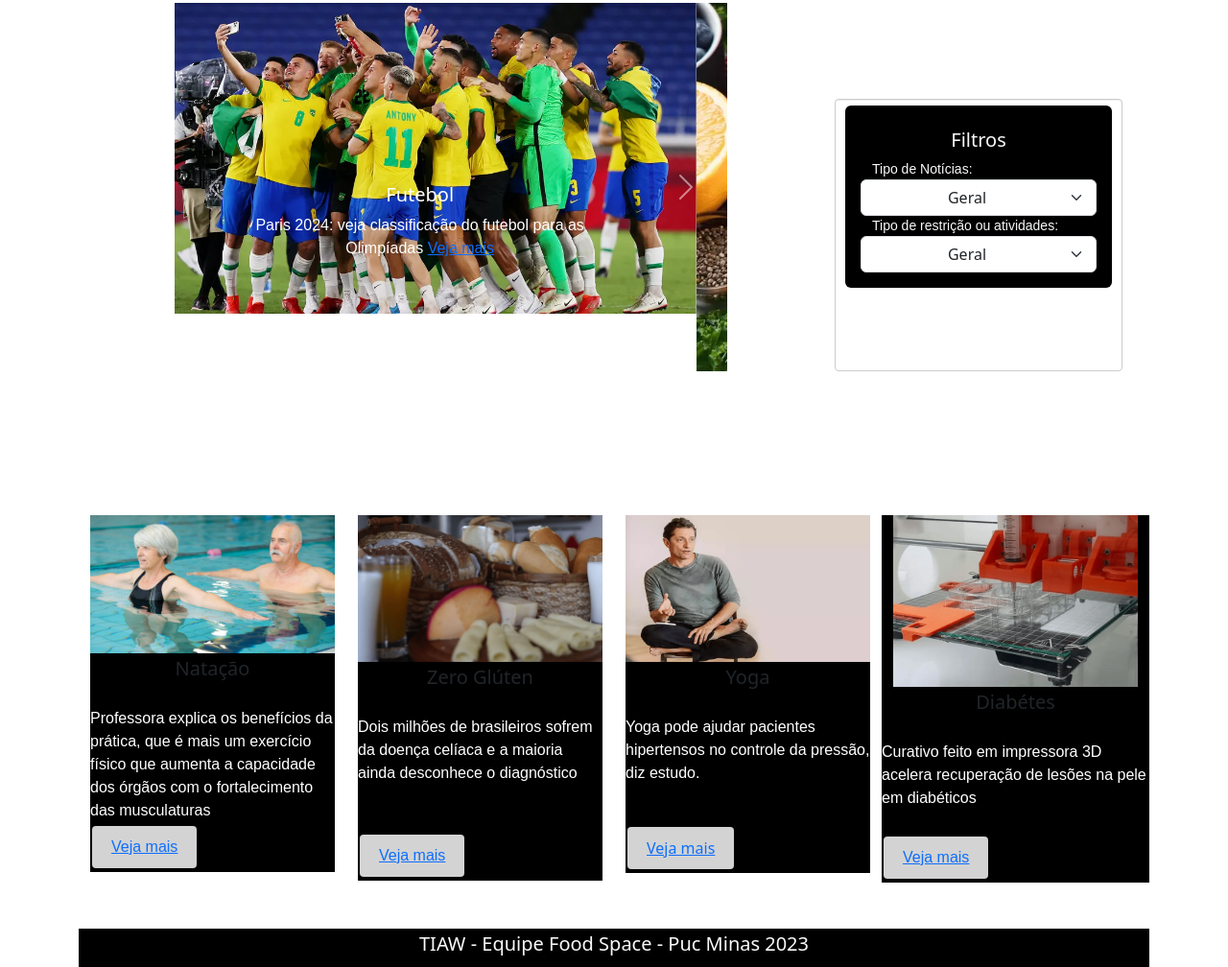
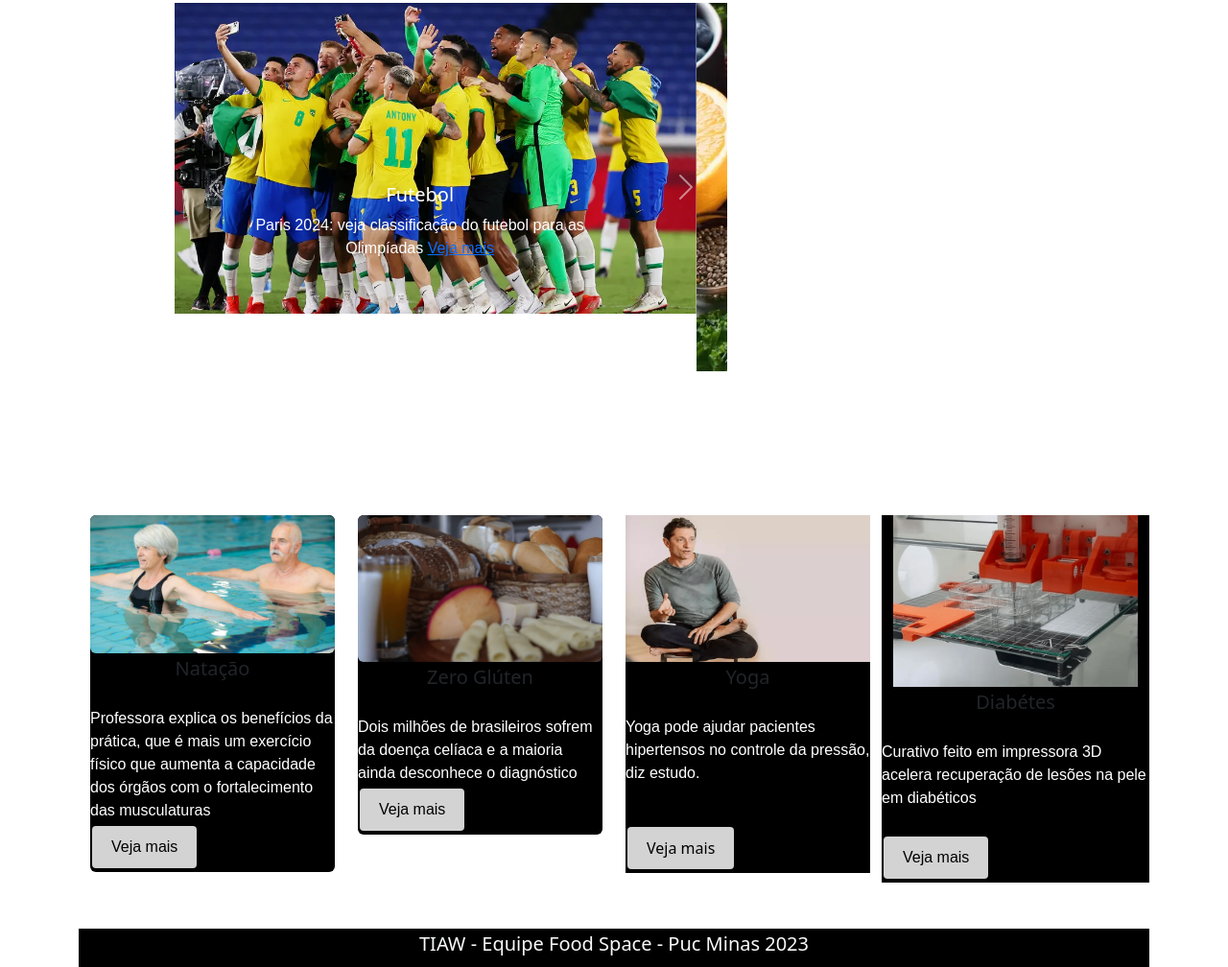
Before and after one commit to BernardoOLV/projetotiaw-food-space, a plain HTML site: page Notícias.html in a window 1280 px wide. Shown: the part 217-1225 px from the top of the page at 96% size. Drawn offline with nearby package versions, Linux system fonts and the light colour scheme.

Commit message:
alteraçoes noticias

```diff
--- a/Notícias.html
+++ b/Notícias.html
@@ -36,7 +36,7 @@
                     <ul class="row navbar-text list-group list-group-horizontal nav justify-content-center link-light d-flex flex-wrap">
                       <li class="nav-item col-sm-6 col-md-2 rounded"><a class="nav-link active text-center text-warning" href="home.html">Home</a></li>
                       <li class="nav-item col-sm-6 col-md-2 rounded"><a class="nav-link active text-center text-warning" href="receitas.html">Receitas</a></li>
-                      <li class="nav-item col-sm-6 col-md-2 rounded"><a class="nav-link active text-center text-warning" href="#">Exercícios</a></li>
+                      <li class="nav-item col-sm-6 col-md-2 rounded"><a class="nav-link active text-center text-warning" href="receitas.html">Exercícios</a></li>
                       <li class="nav-item col-sm-6 col-md-2 rounded"><a class="nav-link active text-center text-warning" href="#">Noticias</a></li>
                       <li class="nav-item col-sm-6 col-md-2 rounded"><a class="nav-link active text-center text-warning" href="#">Sobre Nós</a></li>
                       <li class="nav-item col-sm-6 col-md-2 rounded"><a class="nav-link active text-center text-warning" href="#">My Space</a></li>
@@ -49,7 +49,7 @@
       <div class="container">
         <div class="row mt-5">
 
-          <section id="Carrossel" class="col-sm-12 col-8">
+          <section id="Carrossel" class="col-12">
             <div id="carouselExampleCaptions" class="carousel slide" data-bs-ride="carousel">
               <div class="carousel-indicators">
                 <button type="button" data-bs-target="#carouselExampleCaptions" data-bs-slide-to="0" class="active" aria-current="true" aria-label="Slide 1"></button>
@@ -91,47 +91,6 @@
               </div>
 
           </section>
-          <aside id="Filtro" class="col-sm-12 col-4">
-
-            <div class="container bg-black rounded">
-              <div id="filtro" class="row p-3 justify-content-center">
-                <h5 class="col-12 m-2 text-center text-light">Filtros</h5>
-                <p class="col-12 mb-0 text-light">Tipo de Notícias:</p>
-                <select class="form-select text-center" aria-label="Default select example">
-                  <option selected>Geral</option>
-                  <option value="1">Atividades Físicas</option>
-                  <option value="2">Alimentação</option>
-                </select>
-
-
-                    <p class="col-12 mb-0 text-light">Tipo de restrição ou atividades:</p>
-                    <select class="form-select text-center" aria-label="Default select example">
-                      <option selected>Geral</option>
-                      <option value="1">Zero Glútem</option>
-                      <option value="2">Zero Lactóse</option>
-                      <option value="4">Lacto-vegetariano</option>
-                      <option value="5">Ovo-lacto-vegetariano</option>
-                      <option value="6">Vegetariano estrito</option>
-                      <option value="7">Baixo Colesterol</option>
-                      <option value="8">Zero açúcar</option>
-                      <option value="9">Ciclismo</option>
-                      <option value="10">Musculação</option>
-                      <option value="11">Yoga</option>
-                      <option value="12">Vôlei</option>
-                      <option value="13">Basquete</option>
-                      <option value="14">Futebol</option>
-                      <option value="15">Natação</option>
-                      <option value="16">Pilates</option>
-                      <option value="17">Hidroginástica</option>
-                      <option value="18">Artes Marciais</option>
-                      <option value="19">Caminhada</option>
-                      <option value="20">Dança</option>
-                    </select>
-              </div>
-
-
-    </div>
-        </aside>
       </div>
       <div>
         <section id="noticias2">
@@ -139,21 +98,22 @@
         <div class="row">
         <div class="col-sm-6 col-md-3">
 
-          <div class="bg-black" class="card">
-            <img class="card-img-top" src="imgs/natacao-idosos.jpg" alt="Imagem 1">
-            <div class="card-body">
+          <div class="bg-black rounded" class="card">
+            <img class="card-img-top rounded" src="imgs/natacao-idosos.jpg" alt="Imagem 1">
+            <div class="card-body ">
               <h5 class="card-title text-center p-1">Natação</h5><br>
-              <p class="card-text">Professora explica os benefícios da prática, que é mais um exercício físico que aumenta a capacidade dos órgãos com o fortalecimento das musculaturas <br> <button class="card-button"><a href="https://www.sportlife.com.br/natacao-para-idosos-professora-explica-os-beneficios-da-pratica/">Veja mais</a></button>
+              <p class="card-text">Professora explica os benefícios da prática, que é mais um exercício físico que aumenta a capacidade dos órgãos com o fortalecimento das musculaturas <br>
+                <button class="card-button "><a class="nav-link active text-black" href="https://www.sportlife.com.br/natacao-para-idosos-professora-explica-os-beneficios-da-pratica/">Veja mais</a></button>
               </p>
             </div>
           </div>
         </div>
-        <div class="col-sm-6 col-md-3">
-          <div class="bg-black" class="card">
-            <img class="card-img-top" src="imgs/celiacos-2-milhoes.png" alt="Imagem 3">
+        <div class="col-sm-6 col-md-3 ">
+          <div class="bg-black rounded" class="card">
+            <img class="card-img-top rounded" src="imgs/celiacos-2-milhoes.png" alt="Imagem 3">
             <div class="card-body">
               <h5 class="card-title text-center p-1">Zero Glúten</h5> <br>
-              <p class="card-text">Dois milhões de brasileiros sofrem da doença celíaca e a maioria ainda desconhece o diagnóstico <br><br><br><button class="card-button"><a href="https://www.bemparana.com.br/bem-estar/saude-e-beleza/dois-milhoes-de-brasileiros-sofrem-da-doenca-celiaca-e-a-maioria-ainda-desconhece-o-diagnostico/">Veja mais</a></button>
+              <p class="card-text">Dois milhões de brasileiros sofrem da doença celíaca e a maioria ainda desconhece o diagnóstico <br><button class="card-button"><a class="nav-link active text-black" href="https://www.bemparana.com.br/bem-estar/saude-e-beleza/dois-milhoes-de-brasileiros-sofrem-da-doenca-celiaca-e-a-maioria-ainda-desconhece-o-diagnostico/">Veja mais</a></button>
               </p>
             </div>
           </div>
@@ -164,7 +124,7 @@
             <div class="card-body">
               <h5 class="card-title text-center p-1" class="bg-white" >Yoga</h5><br>
               <p class="card-text">Yoga pode ajudar pacientes hipertensos no controle da pressão, diz estudo.</p> <br>
-              <button class="card-button"><a href="https://www.em.com.br/app/noticia/saude-e-bem-viver/2023/05/08/interna_bem_viver,1490964/yoga-pode-ajudar-pacientes-hipertensos-no-controle-da-pressao-diz-estudo.shtml">Veja mais</a></button>
+              <button class="card-button"><a class="nav-link active text-black" href="https://www.em.com.br/app/noticia/saude-e-bem-viver/2023/05/08/interna_bem_viver,1490964/yoga-pode-ajudar-pacientes-hipertensos-no-controle-da-pressao-diz-estudo.shtml">Veja mais</a></button>
 
             </div>
           </div>
@@ -174,7 +134,7 @@
             <img class="card-img-top" src="imgs/biocurativo_impressora_3d.png" alt="Imagem 3">
             <div class="card-body">
               <h5 class="card-title text-center p-1">Diabétes</h5> <br>
-              <p class="card-text">Curativo feito em impressora 3D acelera recuperação de lesões na pele em diabéticos <br><br><button class="card-button"><a href="https://www.cnnbrasil.com.br/saude/curativo-feito-em-impressora-3d-acelera-recuperacao-de-lesoes-na-pele-em-diabeticos/">Veja mais</a></button></p>
+              <p class="card-text ">Curativo feito em impressora 3D acelera recuperação de lesões na pele em diabéticos <br><br><button class="card-button"><a class="nav-link active text-black" href="https://www.cnnbrasil.com.br/saude/curativo-feito-em-impressora-3d-acelera-recuperacao-de-lesoes-na-pele-em-diabeticos/">Veja mais</a></button></p>
       </div>
     </div>
         </section>
@@ -190,4 +150,4 @@
         </div>
 
       </footer>
-    </body>
+        </body>
--- a/style_Notícias.css
+++ b/style_Notícias.css
@@ -21,19 +21,6 @@ div>ul>li{
 
 /*Cabeçalho Fim*/
 
-#Filtro{
-  width: 300px;
-  float: right;
-  font-size: 16px;
-  padding: 6px 10px;
-  border: 1px solid #ccc;
-  border-radius: 4px;
-  background-color: #fff;
-  box-shadow: inset 0 1px 1px rgba(0, 0, 0, .075);
-  font-size: 14px;
-  margin-top: 100px;
-  margin-left: 100px;
-}
 #Carrossel{
   max-width: 600px;
   margin-left: 100px;
@@ -61,7 +48,7 @@ div>ul>li{
 }
 
 
-.card button:hover {
+.card-body button:hover {
   background-color: #ffc107;
 }
 
```
Also changed, not shown: Atividades_Coletivas.html (+1 -1 lines), Descrição.html (+1 -1 lines), Esportes.html (+1 -1 lines), Exercícios_Físicos.html (+1 -1 lines), Topicos_exercicios.html (+1 -1 lines), home.html (+1 -1 lines), receitas.html (+1 -1 lines), receitas_cards.html (+1 -1 lines).
